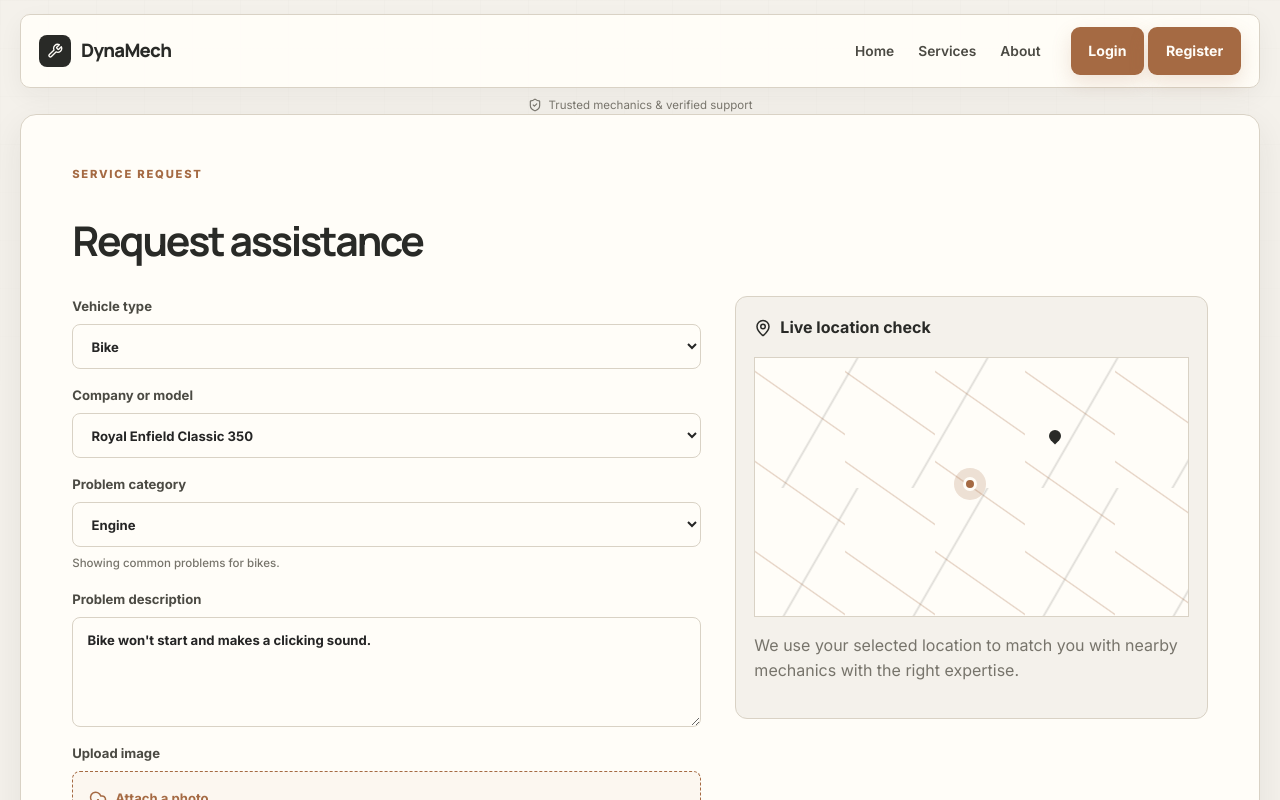
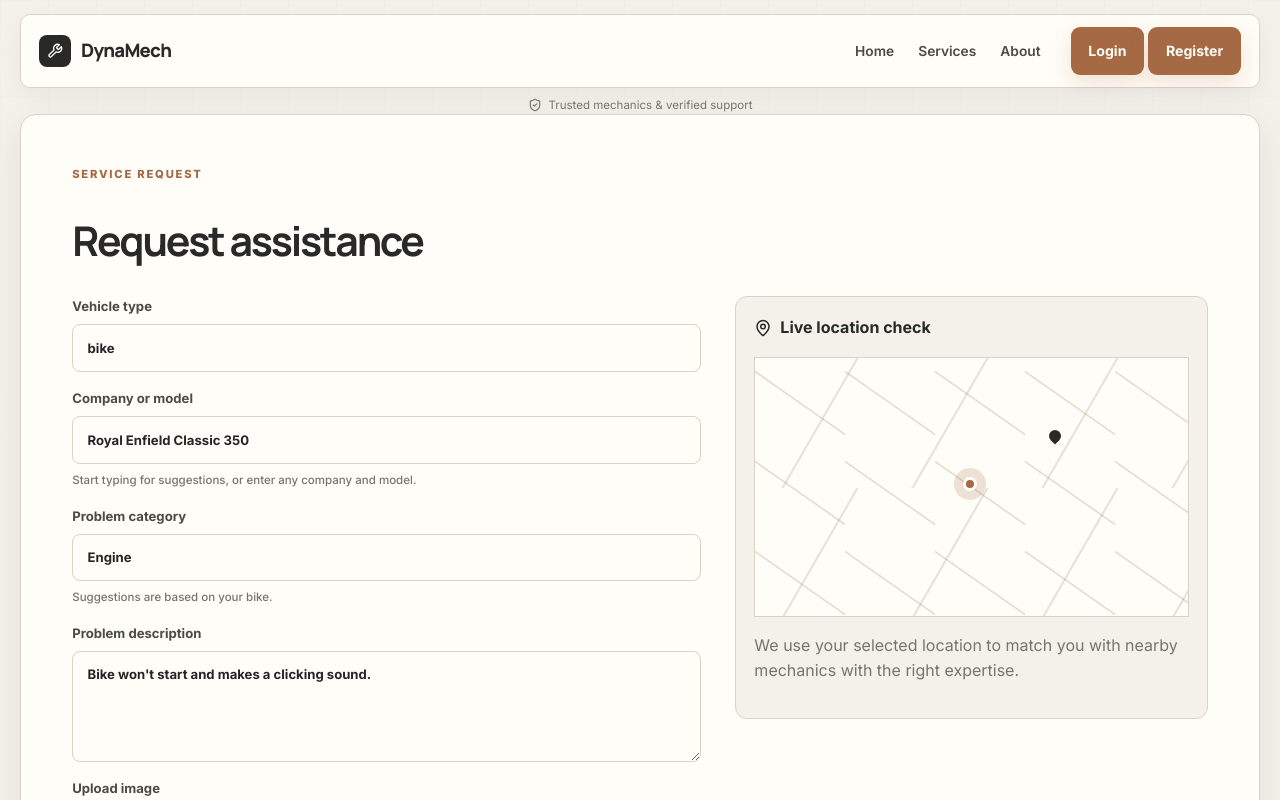
Before and after one commit to Durgeswarpedditi03/DynaMech, a React app in the folder frontend/: page /service-request in a window 1280 px wide. Shown: the top 800 px of the page. Built offline with nearby package versions, Linux system fonts and the light colour scheme; the HTML template or start-up script is replaced by a standard one.

Commit message:
Add typeahead vehicle and problem fields

```diff
--- a/frontend/src/pages/ServiceRequest.jsx
+++ b/frontend/src/pages/ServiceRequest.jsx
@@ -39,6 +39,8 @@ const vehicleProblemCategories = {
   default: ['Engine', 'Brakes', 'Battery', 'Tyres', 'Electrical', 'Other']
 };
 
+const vehicleTypes = ['Cycle', 'Bike', 'Car'];
+
 function getVehicleType(vehicleName) {
   const name = vehicleName.toLowerCase();
   if (/(cycle|bicycle)/.test(name)) return 'cycle';
@@ -51,26 +53,22 @@ function getVehicleType(vehicleName) {
 export default function ServiceRequest() {
   const [form, setForm] = useState(initialForm);
   const [preview, setPreview] = useState('');
-  const vehicleType = form.vehicleType;
+  const vehicleType = getVehicleType(form.vehicleType);
   const categories = vehicleProblemCategories[vehicleType];
 
   const handleChange = (event) => {
     const { name, value } = event.target;
     setForm((current) => {
       if (name === 'vehicleType') {
-        const nextModel = value === 'cycle' ? '' : vehicleModels[value][0];
-        return { ...current, vehicleType: value, vehicleModel: nextModel, customModel: '', vehicle: value === 'cycle' ? 'Cycle' : nextModel, category: vehicleProblemCategories[value][0] };
+        const nextType = getVehicleType(value);
+        const nextModel = vehicleModels[nextType]?.[0] || '';
+        return { ...current, vehicleType: value, vehicleModel: nextModel, customModel: '', vehicle: nextType === 'cycle' ? value : nextModel, category: vehicleProblemCategories[nextType][0] };
       }
 
       if (name === 'vehicleModel') {
-        const nextVehicle = value === 'Other / Enter manually' ? current.customModel : value;
-        const nextCategories = vehicleProblemCategories[current.vehicleType];
+        const nextVehicle = value;
+        const nextCategories = vehicleProblemCategories[getVehicleType(current.vehicleType)];
         return { ...current, vehicleModel: value, vehicle: nextVehicle, category: nextCategories.includes(current.category) ? current.category : nextCategories[0] };
-      }
-
-      if (name === 'customModel') {
-        const nextCategories = vehicleProblemCategories[current.vehicleType];
-        return { ...current, customModel: value, vehicle: value, category: nextCategories.includes(current.category) ? current.category : nextCategories[0] };
       }
 
       if (name !== 'vehicle') return { ...current, [name]: value };
@@ -103,27 +101,28 @@ export default function ServiceRequest() {
         <form className="request-form auth-form">
           <label>
             <span>Vehicle type</span>
-            <select name="vehicleType" value={form.vehicleType} onChange={handleChange}>
-              <option value="cycle">Cycle</option>
-              <option value="bike">Bike</option>
-              <option value="car">Car</option>
-            </select>
+            <input name="vehicleType" list="vehicle-types" value={form.vehicleType} onChange={handleChange} placeholder="Type or select cycle, bike, or car" />
+            <datalist id="vehicle-types">
+              {vehicleTypes.map((type) => <option key={type} value={type} />)}
+            </datalist>
           </label>
-          {vehicleType !== 'cycle' && (
+          {(vehicleType === 'bike' || vehicleType === 'car') && (
             <label>
               <span>Company or model</span>
-              <select name="vehicleModel" value={form.vehicleModel} onChange={handleChange}>
-                {vehicleModels[vehicleType].map((model) => <option key={model}>{model}</option>)}
-              </select>
-              {form.vehicleModel === 'Other / Enter manually' && <input name="customModel" value={form.customModel} onChange={handleChange} placeholder={`Enter your ${vehicleType} company or model`} />}
+              <input name="vehicleModel" list={`${vehicleType}-models`} value={form.vehicleModel} onChange={handleChange} placeholder={`Type your ${vehicleType} company or model`} />
+              <datalist id={`${vehicleType}-models`}>
+                {vehicleModels[vehicleType].map((model) => <option key={model} value={model} />)}
+              </datalist>
+              <small className="field-hint">Start typing for suggestions, or enter any company and model.</small>
             </label>
           )}
           <label>
             <span>Problem category</span>
-            <select name="category" value={form.category} onChange={handleChange}>
-              {categories.map((category) => <option key={category}>{category}</option>)}
-            </select>
-            <small className="field-hint">Showing common problems for {vehicleType === 'default' ? 'this vehicle' : `${vehicleType}s`}.</small>
+            <input name="category" list="problem-categories" value={form.category} onChange={handleChange} placeholder="Type or select a problem" />
+            <datalist id="problem-categories">
+              {categories.map((category) => <option key={category} value={category} />)}
+            </datalist>
+            <small className="field-hint">Suggestions are based on your {vehicleType === 'default' ? 'vehicle' : vehicleType}.</small>
           </label>
           <label>
             <span>Problem description</span>
```
